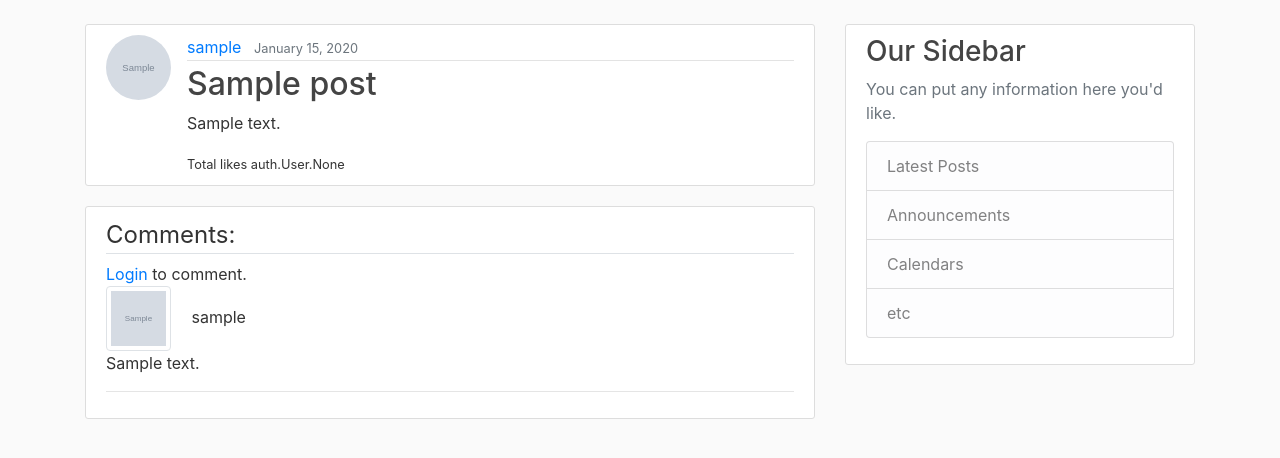
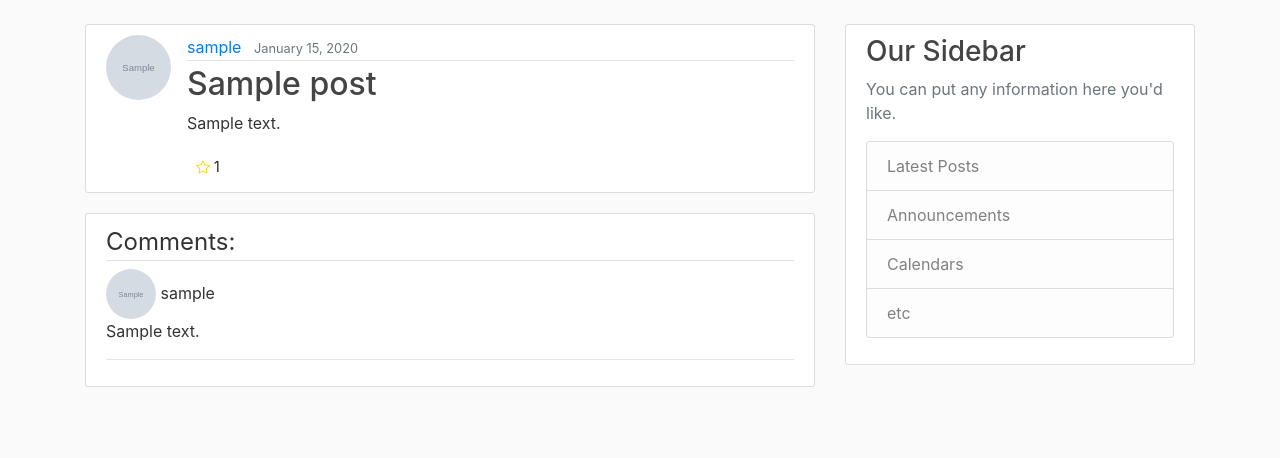
Before and after one commit to Programmer-yar/Django-Blog, a Django app: page /post/1/ in a window 1280 px wide. Shown: the part 56-514 px from the top of the page. Run offline with Django 3.2, Linux system fonts and the light colour scheme; tables that the repository leaves empty hold one stand-in row (values such as "Sample post"); grey boxes marked "Sample" are stand-in pictures; some libraries are stand-ins or nearby versions.

Commit message:
like feature with improved Bootsraps and jQuery

```diff
--- a/blogs_app/templates/blogs_app/base.html
+++ b/blogs_app/templates/blogs_app/base.html
@@ -5,8 +5,8 @@
 	<!-- Required meta tags -->
     <meta charset="utf-8">
     <meta name="viewport" content="width=device-width, initial-scale=1, shrink-to-fit=no">
-  <!-- Loading jquery library here -->
-   <!--  <script src="https://ajax.googleapis.com/ajax/libs/jquery/3.5.1/jquery.min.js"></script> -->
+
+    <link rel="stylesheet" href="https://cdn.jsdelivr.net/npm/bootstrap-icons@1.7.0/font/bootstrap-icons.css">
     <!-- Bootstrap CSS -->
     <link rel="stylesheet" href="https://stackpath.bootstrapcdn.com/bootstrap/4.5.0/css/bootstrap.min.css" integrity="sha384-9aIt2nRpC12Uk9gS9baDl411NQApFmC26EwAOH8WgZl5MYYxFfc+NcPb1dKGj7Sk" crossorigin="anonymous">
 
@@ -18,6 +18,10 @@
 	{% else %}
 		<title> Django Blog </title>
 	{% endif %}
+
+  {% block style %}
+
+  {% endblock %}
 </head>
 
 <body>
--- a/blogs_app/templates/blogs_app/post_detail.html
+++ b/blogs_app/templates/blogs_app/post_detail.html
@@ -1,7 +1,27 @@
-
 {% extends "blogs_app/base.html" %}
 {% load crispy_forms_tags %}
 {% load static %}
+
+{% block style %}
+<style>
+  .bi-star {
+    color: gold;
+  }
+
+  .bi-star-fill {
+    color: gold;
+  }
+  textarea {
+    width: 100%;
+  }
+  .img-comment {
+    height: 50px;
+    width: 50px;
+    border-radius: 50%;
+  }
+</style>
+{% endblock %}
+
 {% block content %}
 
 <div id="likeComment">
@@ -26,17 +46,15 @@
 
         <h2 class="article-title">{{ post.title }}</h2>
         <p class="article-content">{{ post.content }}</p>
-        <small class="ml-10">Total likes
-          <span id="totalLikes">{{ post.likes }}</span>
-        </small> <br>
 
         <!-- <form  method="POST"> -->
 
-        {% if user.is_authenticated %}
+        <button type="submit" id="like_unlike_btn" name="unlike_button" class="btn btn-sm" status="{{ status }}" user_id="{{ user.pk }}" post_id="{{ post.pk }}">
+          <i class="bi {% if status %}bi-star-fill{% else %}bi-star{% endif %}"></i>
+          <span id="totalLikes">{{ post.likes.count }}</span>
+        </button>
 
-          <button type="submit" id="like_unlike_btn" name="unlike_button" class="btn btn-primary btn-sm" status="">Like</button>
 
-        {% endif %}
 
       <!-- </form> -->
 
@@ -53,28 +71,36 @@
 
     {% if user.is_authenticated %}
       <!-- v-on:submit.prevent="addUpComment()" -->
-      <form method="POST" id="commentForm" >
+
+      <form id="commentForm" >
         {% csrf_token %}
         <fieldset class="form-group">
-          <img class="img-thumbnail article-img" src="{{ user.profile.image.url }}">
-          <input type="text" id="commentIn" name="comment"
-          v-model="currentComment" placeholder="Your comment..." required>
-
+          <div class="row">
+            <!-- <div class="col"></div> -->
+            <div class="col-1 text-right">
+              <img class="img-comment" src="{{ user.profile.image.url }}">
+            </div>
+            <div class="col-9">
+              <textarea type="text" id="commentIn" name="comment"
+               placeholder="Your comment..." required></textarea>
+            </div>
+            <div class="col"></div>
+          </div>
+          <div class="row">
+            <div class="col-10 text-right">
               <button id="commentBtn" name="comment_button"  class="btn btn-outline-info" type="submit">Comment</button>
+            </div>
+            <div class="col"></div>
+          </div>
+          <hr>
         </fieldset>
       </form>
-
-    {% else %}
-
-      <div>
-        <a class="mb-2 mt-1" href="{% url 'login' %}">Login</a> to comment.<br>
-      </div>
     {% endif %}
 
 
     <div id="commentDiv">
       {% for cmnt in comments_list %}
-        <img class="img-thumbnail article-img"
+        <img class="img-comment"
         src="{{cmnt.commentator.profile.image.url }}">
         <a class="mr-2" >{{ cmnt.commentator }}</a>
         <p class="article-content">{{ cmnt.comment }}</p>
@@ -83,12 +109,66 @@
     </div>
 
   </div>
+  <input type="hidden" id="auth" value="{{ user.is_authenticated }}">
 </div>
 {% endblock content %}
 
 {% block scripts %}
 <script>
+  $('#like_unlike_btn').click(function(){
+    /*
+    - changes like button related CSS
+    - collects user and post data and makes API call
+    to add the current user in likes
+    */
+    if ($("#auth").val() == 'False'){
+      alert("Login to Like");
 
+    } else {
+      var userId, postId, likeStatus, $counter, count;
+      userId = $(this).attr('user_id');
+      postId = $(this).attr('post_id');
+      $counter = $('#totalLikes');
+      count = parseInt($counter.text());
+      likeStatus = $(this).attr('status');
+
+      if(likeStatus == '1'){
+        $(this).find('i').removeClass('bi-star-fill');
+        $(this).find('i').addClass('bi-star');
+        $counter.text(count - 1);
+        $(this).attr('status', 0);
+      } else {
+
+        $(this).find('i').removeClass('bi-star');
+        $(this).find('i').addClass('bi-star-fill');
+        $counter.text(count + 1);
+        $(this).attr('status', 1);
+      }
+      send = {
+        'userId':userId,
+        'postId':postId,
+      }
+
+      fetch('/api/like/',{
+        method: 'POST',
+        headers: {
+            'Content-Type': 'application/json',
+            // 'X-CSRFToken': '{{ csrf_token }}'
+        },
+        credentials: 'same-origin',
+        body: JSON.stringify(send)
+        })
+        .then(async response => {
+          data = await response.json();
+          $counter.text(data.count);
+          console.log(data.success);
+
+        })
+
+      }
+
+
+    });
 
 </script>
 
--- a/blogs_app/urls.py
+++ b/blogs_app/urls.py
@@ -20,7 +20,7 @@
     path('user/<str:username>/', UserPostListView.as_view(), name="user-posts"),
 
     #"pk=primary key" PostDetailView expects "pk" variable
-    path('post/<int:pk>/', views.PostDetail, name="post-detail"),
+    path('post/<int:pk>/', PostDetailView.as_view(), name="post-detail"),
     path('post/new/', PostCreateView.as_view(), name="post-create"),
     path('post/<int:pk>/update/', PostUpdateView.as_view(), name="post-update"),
     path('post/<int:pk>/delete/', PostDeleteView.as_view(), name="post-delete"),
@@ -30,7 +30,7 @@
     path('about/', views.about, name="blog-about"),
 
     #API
-    path('api/like', api_like, name="api_like"),
+    path('api/like/', api_like, name="api_like"),
     path('api/comment', api_comment, name="api_comment"),
 
     #Search URL this url will capture the variable search paased through template
--- a/blogs_app/views.py
+++ b/blogs_app/views.py
@@ -48,8 +48,7 @@
 		return Post.objects.filter(author=user).order_by('-date_posted')
 
 
-#Multiple Inheritance is not possible for (Detail and Create) class based views
-# Because both classes expect different template names
+
 def PostDetail(request, pk):
 
 	post = Post.objects.get(id=pk)
@@ -91,16 +90,18 @@
 
 #The below class based view was replaced by "PostDetail" function based view
 class PostDetailView(DetailView):
+	model = Post
 
-	model = Post
 	def get_context_data(self, **kwargs):
+		# Call the base implementation first to get a context
+		status = 0
+		if self.request.user in self.object.likes.all():
+			status = 1
+		context = super().get_context_data(**kwargs)
+		context['comments_list'] = Comment.objects.filter(blog=self.object)
+		context['status'] = status
+		return context
 
-		# Call the base implementation first to get a context
-		context = super().get_context_data(**kwargs)
-		#Add all the comments for a certain post
-		context['comments_list'] = Comment.objects.filter(blog=self.object)
-		context['form'] = form
-		return context
 
 def SearchPostList(request):
 
```
Also changed, not shown: blog_project/settings.py (+0 -8 lines), blogs_app/api.py (+14 -13 lines), users.txt (added, +8 -0 lines). Lines whose indentation alone changed are shown as unchanged.
